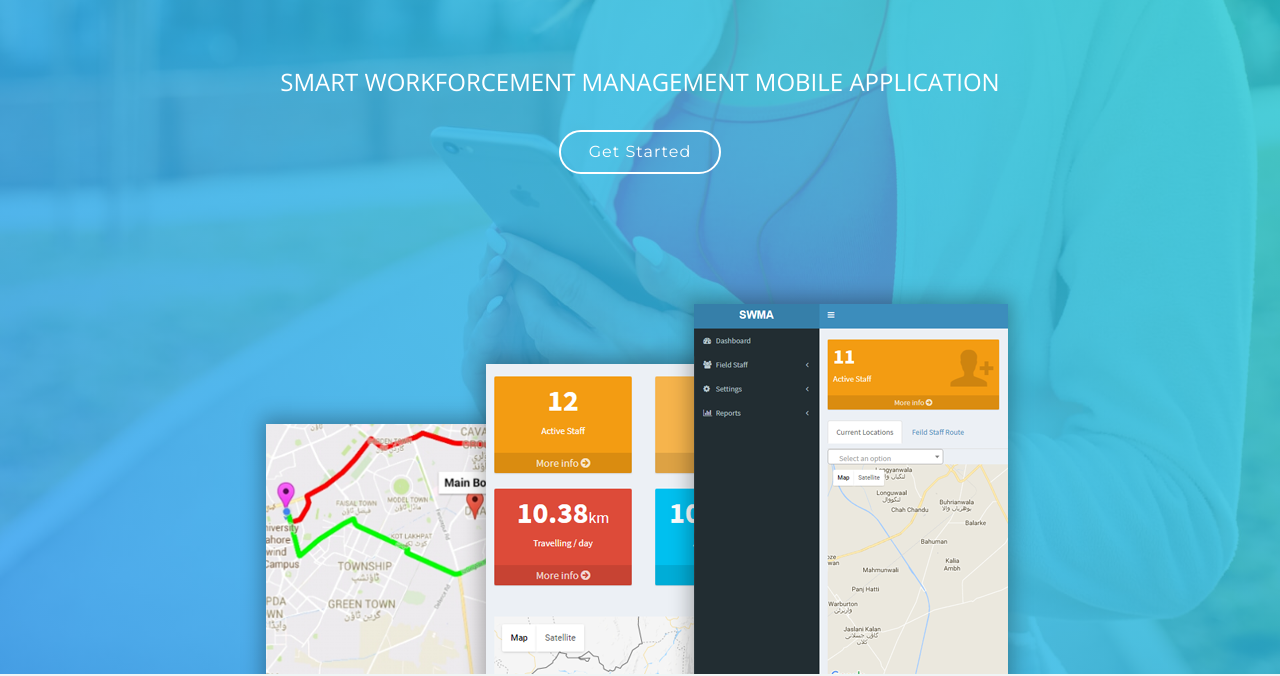
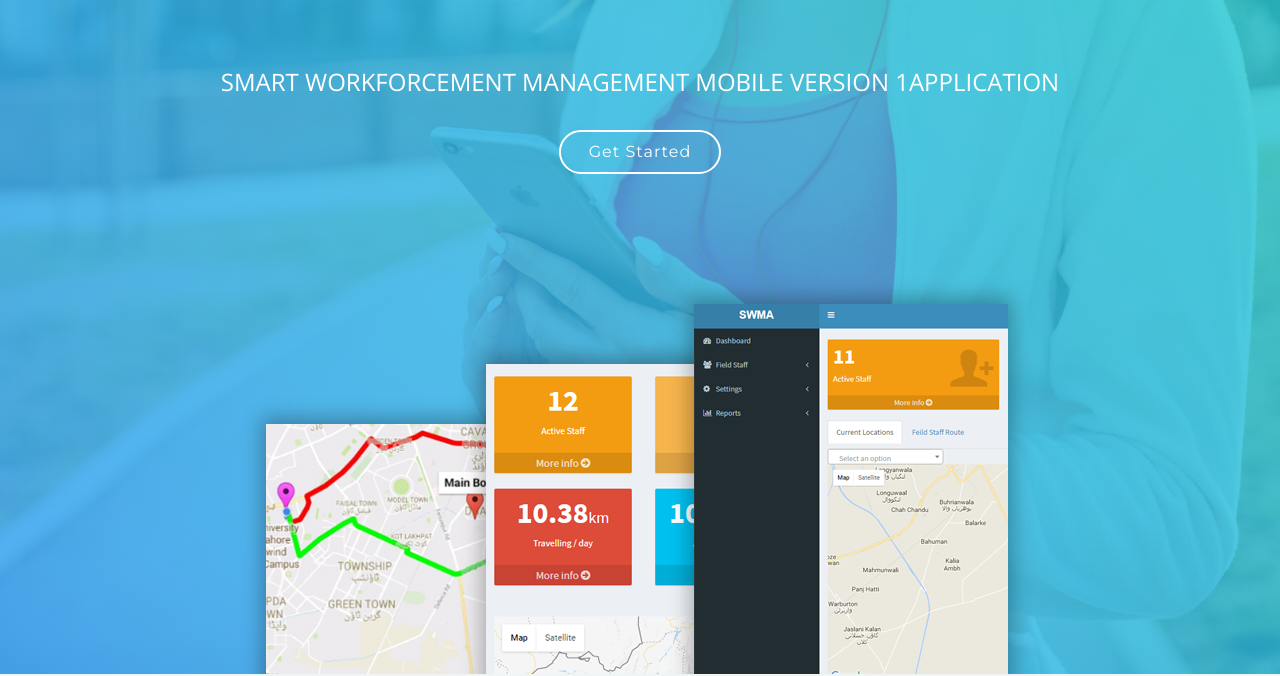
Before and after one commit to baqirali64200/sbss, a plain HTML site: page index.html in a window 1280 px wide. Shown: the part 126-802 px from the top of the page. Drawn offline with nearby package versions, Linux system fonts and the light colour scheme; files whose address does not match are found by name.

Commit message:
bugfix/home1

```diff
--- a/index.html
+++ b/index.html
@@ -64,7 +64,7 @@
 
     <div class="intro-text">
       <h2><strong></strong></h2>
-      <p>SMART WORKFORCEMENT MANAGEMENT MOBILE APPLICATION</p>
+      <p>SMART WORKFORCEMENT MANAGEMENT MOBILE VERSION 1APPLICATION</p>
       <div class="d-flex">
       <a href="https://softvilla.com.pk/connect.html" class="btn-get-started scrollto">Get Started</a>
      <!-- <a href="apk/apk-demo-08112018.apk" class="btn-get-started scrollto">Free Demo</a> -->
```
